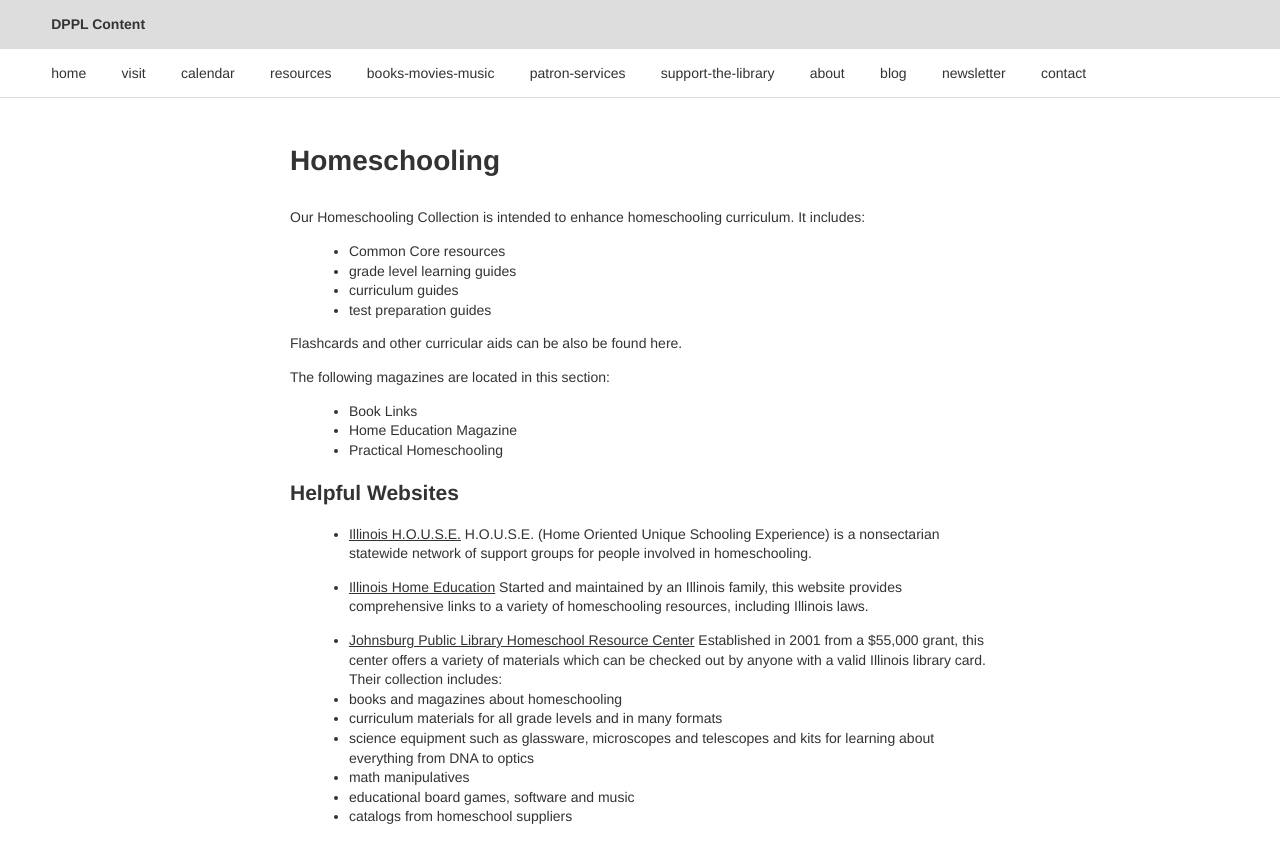
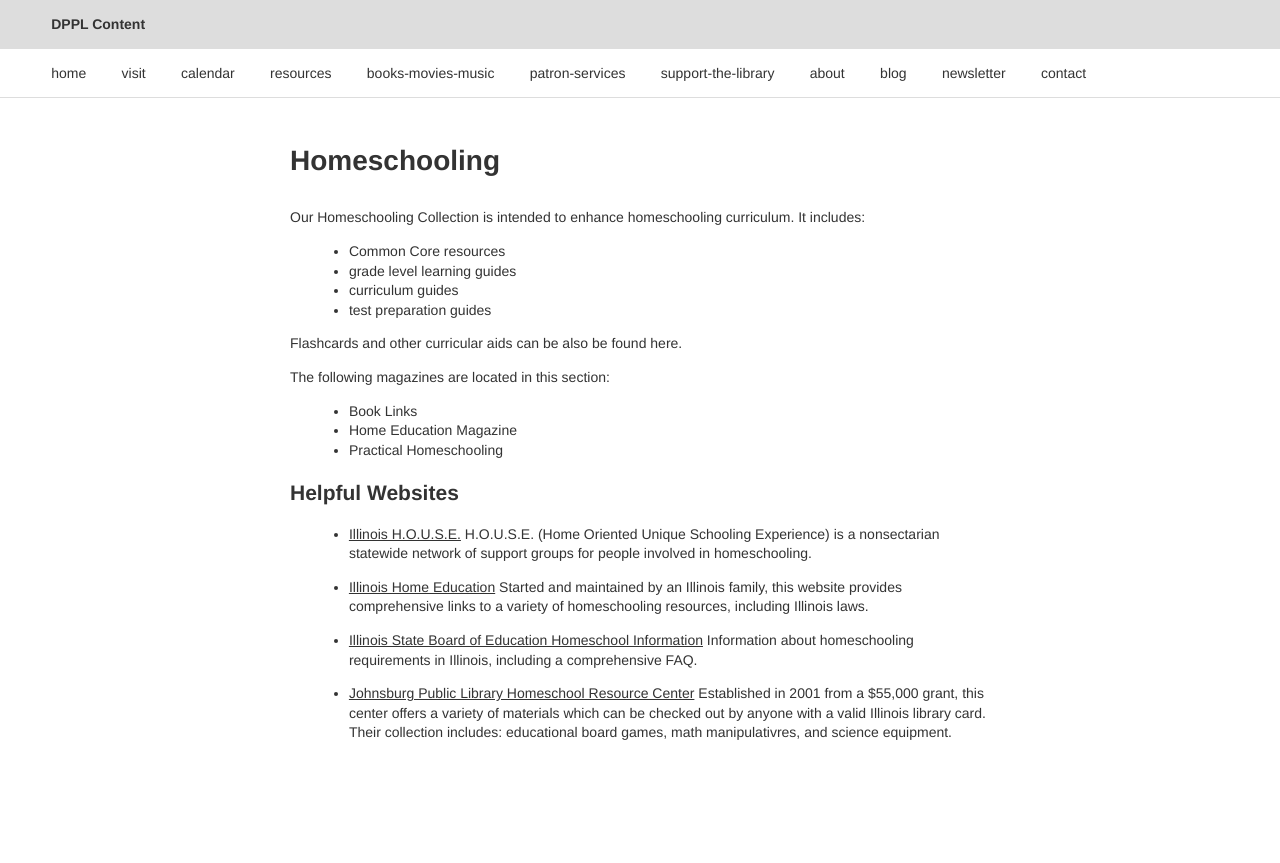
Before and after one commit to dpplweb/dppl-content, a Jekyll site: the page built from _posts/sara/0422-01-01-homeschooling.md, in a window 1280 px wide. Shown: the top 863 px of the page. Built offline with Jekyll 4.4.1, drawn with Linux system fonts in a browser that asks for light colours; Markdown is read by kramdown in place of the engine named in the settings.

Commit message:
Updated 0422-01-01-homeschooling.md

```diff
--- a/_posts/sara/0422-01-01-homeschooling.md
+++ b/_posts/sara/0422-01-01-homeschooling.md
@@ -33,11 +33,8 @@ H.O.U.S.E. (Home Oriented Unique Schooling Experience) is a nonsectarian  statew
 - [Illinois Home Education](http://www.illinoishomeeducation.org/home.htm)
 Started and maintained by an Illinois family, this website provides comprehensive links to a variety of homeschooling resources, including Illinois laws.
 
+- [Illinois State Board of Education Homeschool Information](http://www.isbe.state.il.us/homeschool/default.htm)
+Information about homeschooling requirements in Illinois, including a comprehensive FAQ.
+
 - [Johnsburg Public Library Homeschool Resource Center](http://www.johnsburglibrary.org/content/homeschool-resource-center)
-Established in 2001 from a $55,000 grant, this center offers a variety of materials which can be checked out by anyone with a valid Illinois library card. Their collection includes:
-- books and magazines about homeschooling
-- curriculum materials for all grade levels and in many formats
-- science equipment such as glassware, microscopes and telescopes and kits for learning about everything from DNA to optics
-- math manipulatives
-- educational board games, software and music
-- catalogs from homeschool suppliers
+Established in 2001 from a $55,000 grant, this center offers a variety of materials which can be checked out by anyone with a valid Illinois library card. Their collection includes: educational board games, math manipulativres, and science equipment.
```
